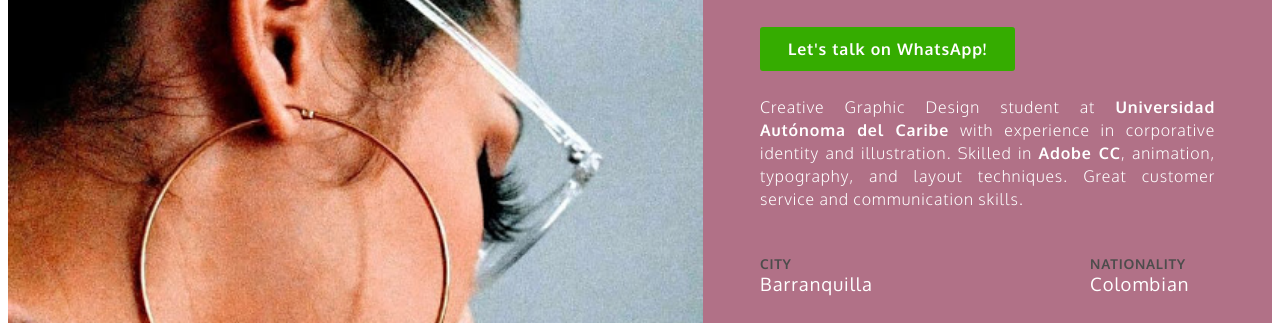
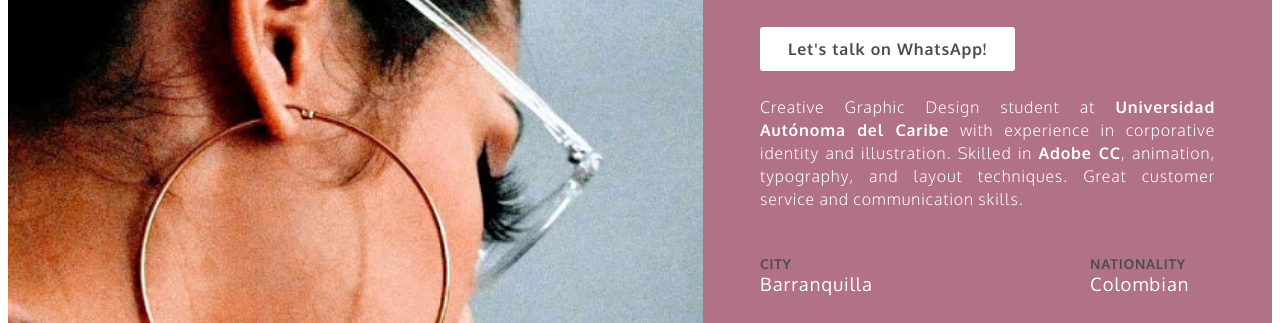
Before and after one commit to angiemen18/Anita, a plain HTML site: page index.html in a window 1280 px wide. Shown: the part 129-452 px from the top of the page. Drawn offline with Linux system fonts and the light colour scheme.

Commit message:
Update estilo.css

```diff
--- a/css/estilo.css
+++ b/css/estilo.css
@@ -8,7 +8,7 @@ main {
     position: relative;
 }
 
-
+/*Control de CSS de caja section llamada #caja-principal y sus elememtos internos*/
 main section#caja-principal {
 	width: 100%;
     height: 100vh;
@@ -26,15 +26,14 @@ main section#caja-principal article:nth-child(1) {
     margin: 0;
     float: left;
 
+    /* En la versión Escritorio cargamos la imagen desde el fondo de la primera caja article, usando CSS, para que luego en la versión Responsive ocultemos esta versión y la mostremos desde el HTML. Esto se hace como un truco de Resposive para que siempre la imagen ocupe el 55% establecido. */
 	background: url('../img/Imagen2.jpg') no-repeat top center #000000;
 	background-size: cover;
 }
-
 main section#caja-principal article:nth-child(1) img {
   /* Se oculta esta imagen en la versión Escritorio para que luego en la versión Responsive la mostremos */
     display: none;
 }
-
 
 
 main section#caja-principal article:nth-child(2){
@@ -88,7 +87,6 @@ main section#caja-principal article:nth-child(2) h2{
 	/*subtitulo con descripcion*/
 }
 
-
 	main section#caja-principal article:nth-child(2) a{
 	width: 225px;
     height: auto;
@@ -103,15 +101,14 @@ main section#caja-principal article:nth-child(2) h2{
     font-weight: 600;
     font-size: 1em;
     letter-spacing: 0.055em;
-    background: #35ac00;
-    color: #fff;
+    background: #ffffff;
+    color: #4d4c4c;
     border-radius: 3px;
     transition: all 0.3s ease-in;
 
 	/*Boton de whatsapp*/
 
 }
-
 
 main section#caja-principal article:nth-child(2) a:hover{
 	background: #35ac00;
```
